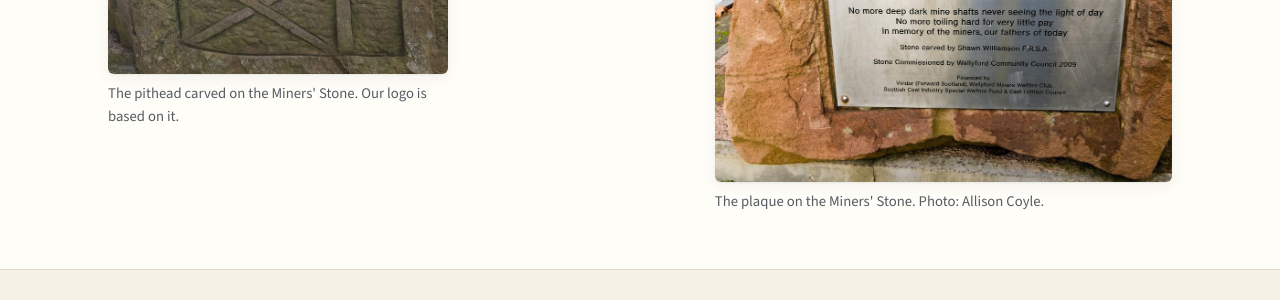
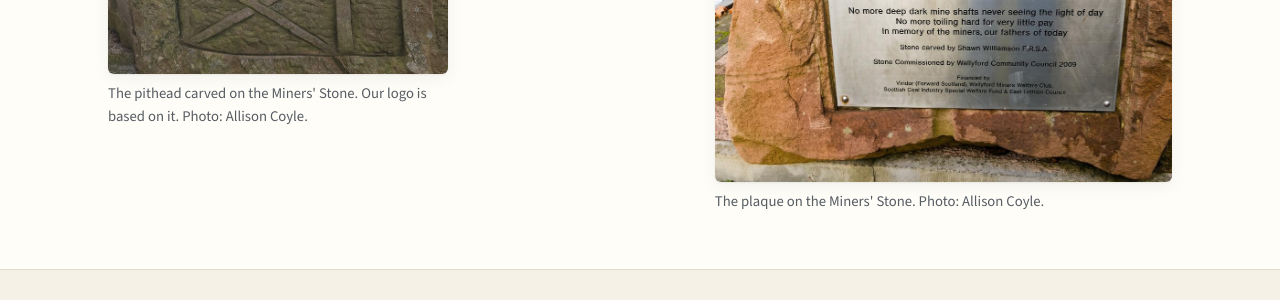
Before and after one commit to dochtie/wallyford-community-council, a Jekyll site: the page built from wallyford.html, in a window 1280 px wide and 900 px high, scrolled down 1503 px. Shown: the part 177-477 px from the top of the window. Built offline with Jekyll 4.4.1, drawn with Linux system fonts in a browser that asks for light colours.

Commit message:
History page: credit the carving photo to Allison Coyle
Co-Authored-By: Claude Opus 5.5 <noreply@anthropic.com>
Claude-Session: https://claude.ai/code/session_01AHWgmui6HjEdcAqmm8Qa69

```diff
--- a/wallyford.html
+++ b/wallyford.html
@@ -81,7 +81,7 @@ description: The story of Wallyford, East Lothian. Mining and the Miners' Stones
       </figure>
       <figure class="figure figure-carving">
         <img src="{{ '/assets/img/miners-stone-pithead.jpg' | relative_url }}" alt="Close-up of a carved panel on the Miners' Stone: a pithead with a spoked winding wheel, a rope, and a braced frame" width="700" height="700" loading="lazy">
-        <figcaption>The pithead carved on the Miners' Stone. Our logo is based on it.</figcaption>
+        <figcaption>The pithead carved on the Miners' Stone. Our logo is based on it. Photo: Allison Coyle.</figcaption>
       </figure>
     </div>
   </div>
```
